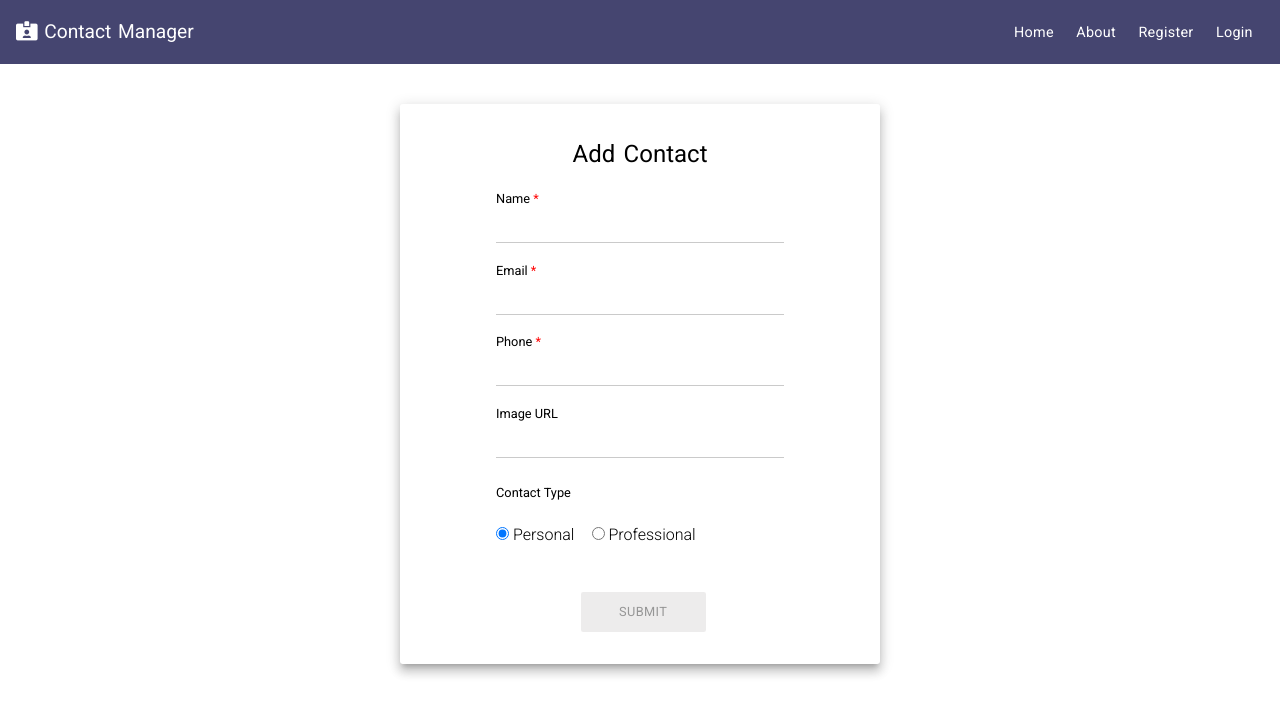
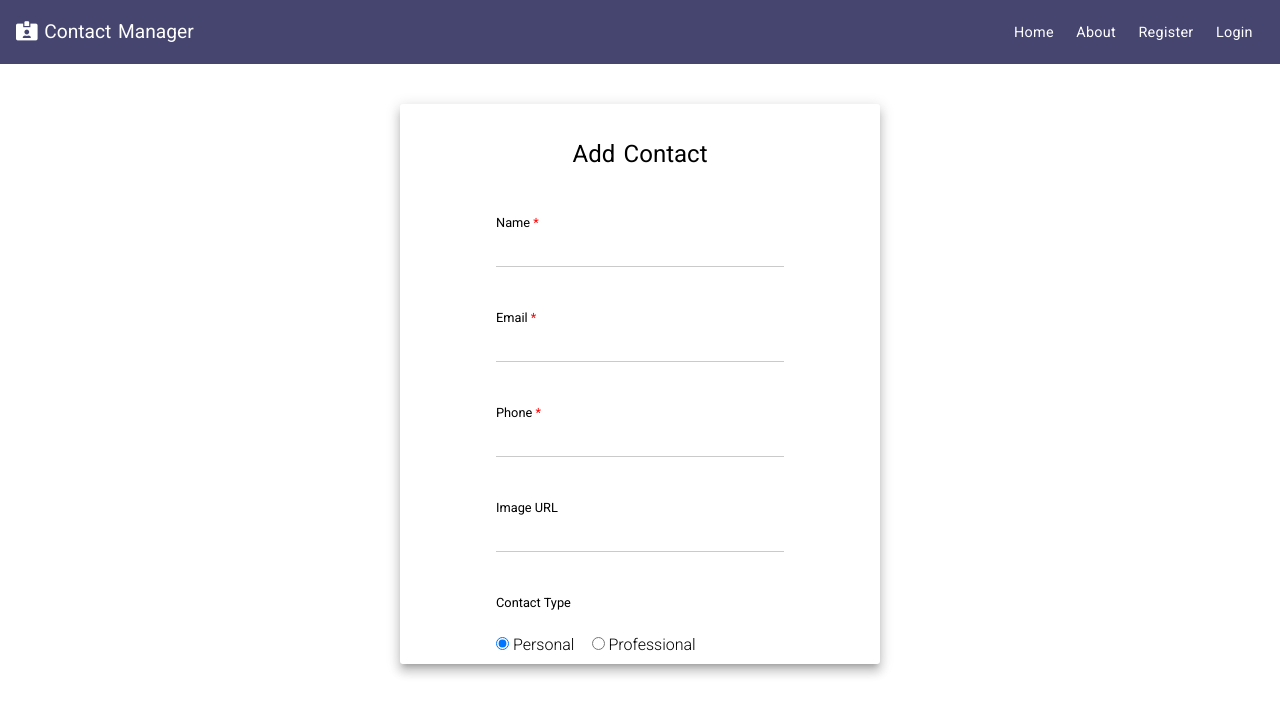
Before and after one commit to shanialmog/contact-manager, a React (Create React App) app in the folder client/: page /add-contact in a window 1280 px wide. Shown: the top 714 px of the page. Built offline with nearby package versions, Linux system fonts and the light colour scheme.

Commit message:
fix form alert css

```diff
--- a/client/src/App.css
+++ b/client/src/App.css
@@ -250,15 +250,16 @@ input[type=submit]:disabled {
 }
 
 .form-container {
-  display: flex;
-  flex-direction: column;
+  /* display: flex; */
+  /* flex-direction: column; */
+  /* justify-content: space-between; */
   border-radius: 3px;
   padding: 2em 6em;
   margin: 1em auto;
   width: 30em;
   box-shadow: 0 8px 10px 1px rgba(0, 0, 0, 0.14), 0 3px 14px 2px rgba(0, 0, 0, 0.12), 0 5px 5px -3px rgba(0, 0, 0, 0.2);
   height: 35em;
-  justify-content: space-between;
+  overflow: hidden;
 }
 
 .form-container h2 {
@@ -267,6 +268,10 @@ input[type=submit]:disabled {
 
 .center {
   text-align: center;
+}
+
+.form-group {
+  margin: 2.5em 0;
 }
 
 .form-group > input {
--- a/client/src/components/auth/Register/index.js
+++ b/client/src/components/auth/Register/index.js
@@ -74,6 +74,8 @@ const Register = () => {
             case "password":
                 if (newUser.password.length <= 7) {
                     setPasswordError("Password must be at least 8 characters")
+                } else if (newUser.password2.length > 0 && newUser.password !== newUser.password2) {
+                    setPasswordError("Passwords do not match")
                 } else {
                     setPasswordError('')
                 }
--- a/client/src/components/contacts/ContactFilter/index.js
+++ b/client/src/components/contacts/ContactFilter/index.js
@@ -1,4 +1,4 @@
-import { Fragment, useContext, useRef, useEffect } from 'react'
+import { useContext, useRef, useEffect } from 'react'
 import ContactContext from '../../../context/contact/contactContext'
 
 
--- a/client/src/context/contact/contactReducer.js
+++ b/client/src/context/contact/contactReducer.js
@@ -44,7 +44,7 @@ export default (state, action) => {
                 ...state,
                 filtered: state.contacts.filter((contact) => {
                     const regex = new RegExp(`${action.payload}`, 'gi')
-                    return contact.name.match(regex) || contact.email.match(regex)
+                    return contact.name.match(regex) || contact.email.match(regex) || contact.phone.match(regex)
                 })
             }
         case CLEAR_FILTER:
```
